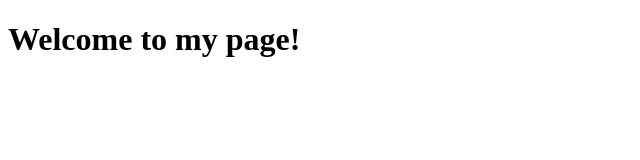
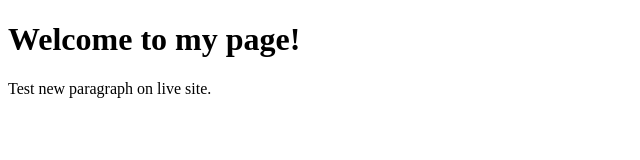
Before and after one commit to devinjlewis/my-github-page, a plain HTML site: page index.html in a window 1280 px wide. Shown: the whole page, without its empty margins (0-640 px from the left). Drawn offline with Linux system fonts and the light colour scheme.

Commit message:
New paragraph

```diff
--- a/index.html
+++ b/index.html
@@ -8,5 +8,6 @@
   </head>
   <body>
     <h1>Welcome to my page!</h1>
+    <p>Test new paragraph on live site.</p>
   </body>
 </html>
```
